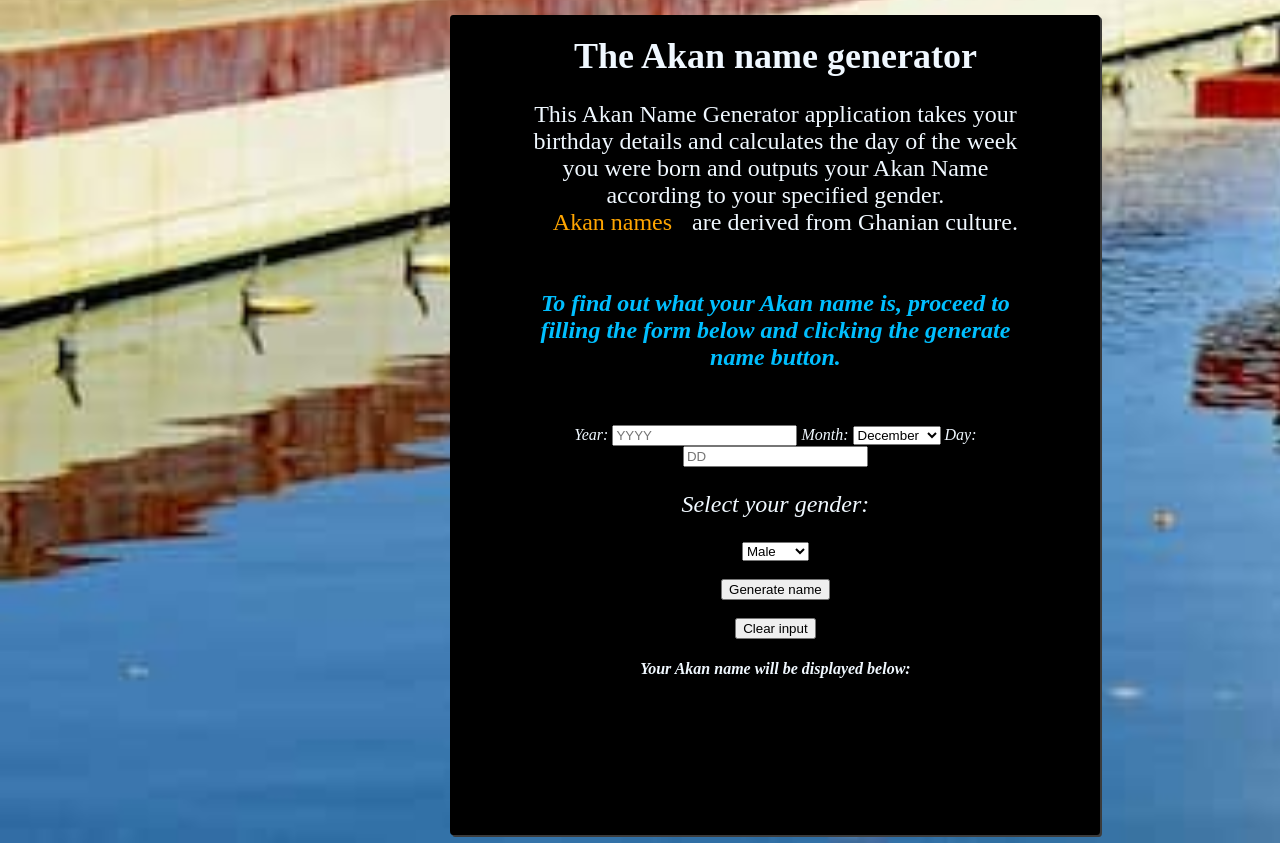
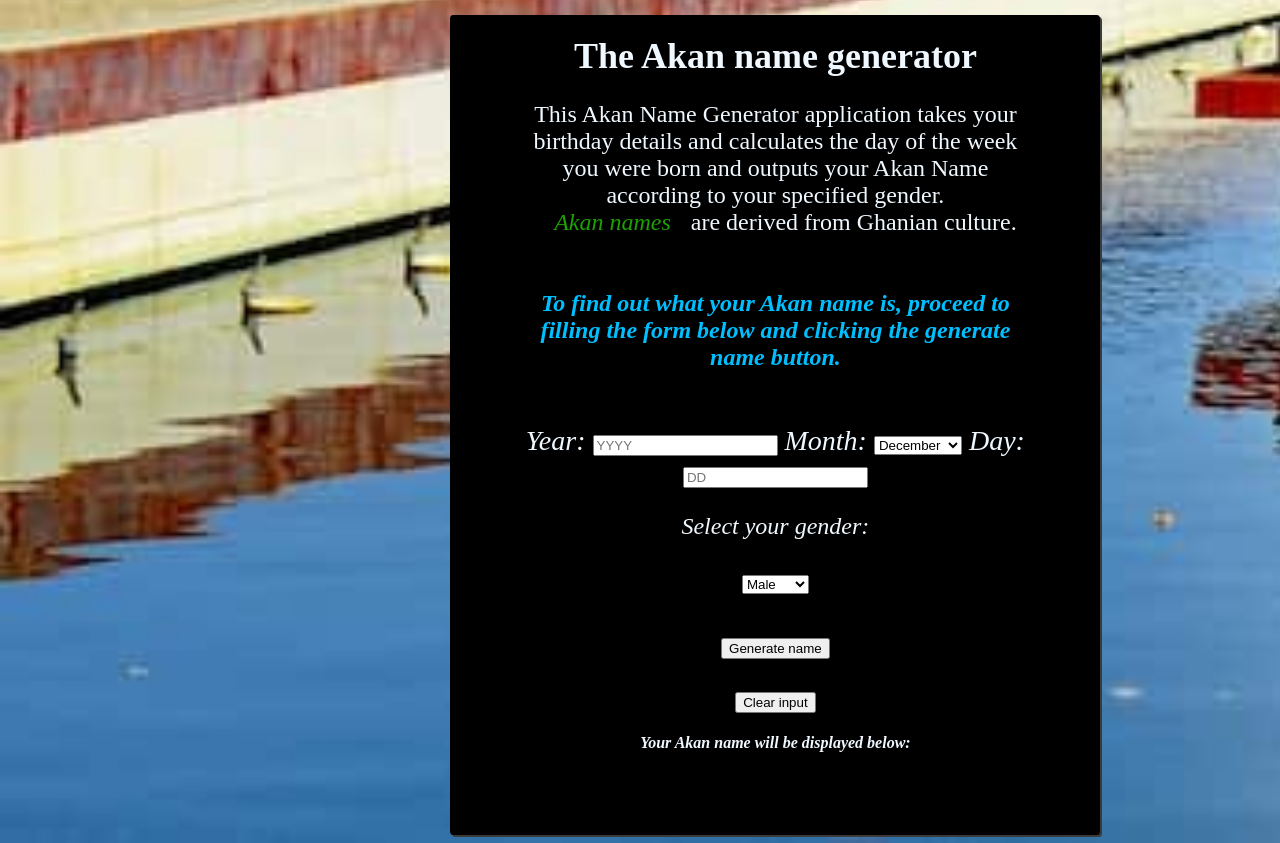
Before and after one commit to KiptooRugut/namegenerator, a plain HTML site: page index.html in a window 1280 px wide. Shown: the part 1628-2471 px from the top of the page. Drawn offline with Linux system fonts and the light colour scheme.

Commit message:
styling the find more link.

```diff
--- a/css/style.css
+++ b/css/style.css
@@ -161,3 +161,16 @@ p {
     box-shadow: 2px 2px #3b3b3b;
     border-radius: 0.5%;
 }
+
+.find_more {
+    font-style: italic;
+    color: rgb(28, 161, 1);
+}
+
+a:hover {
+    color: yellow;
+}
+
+.myform {
+    font-size: 28px;
+}
```
